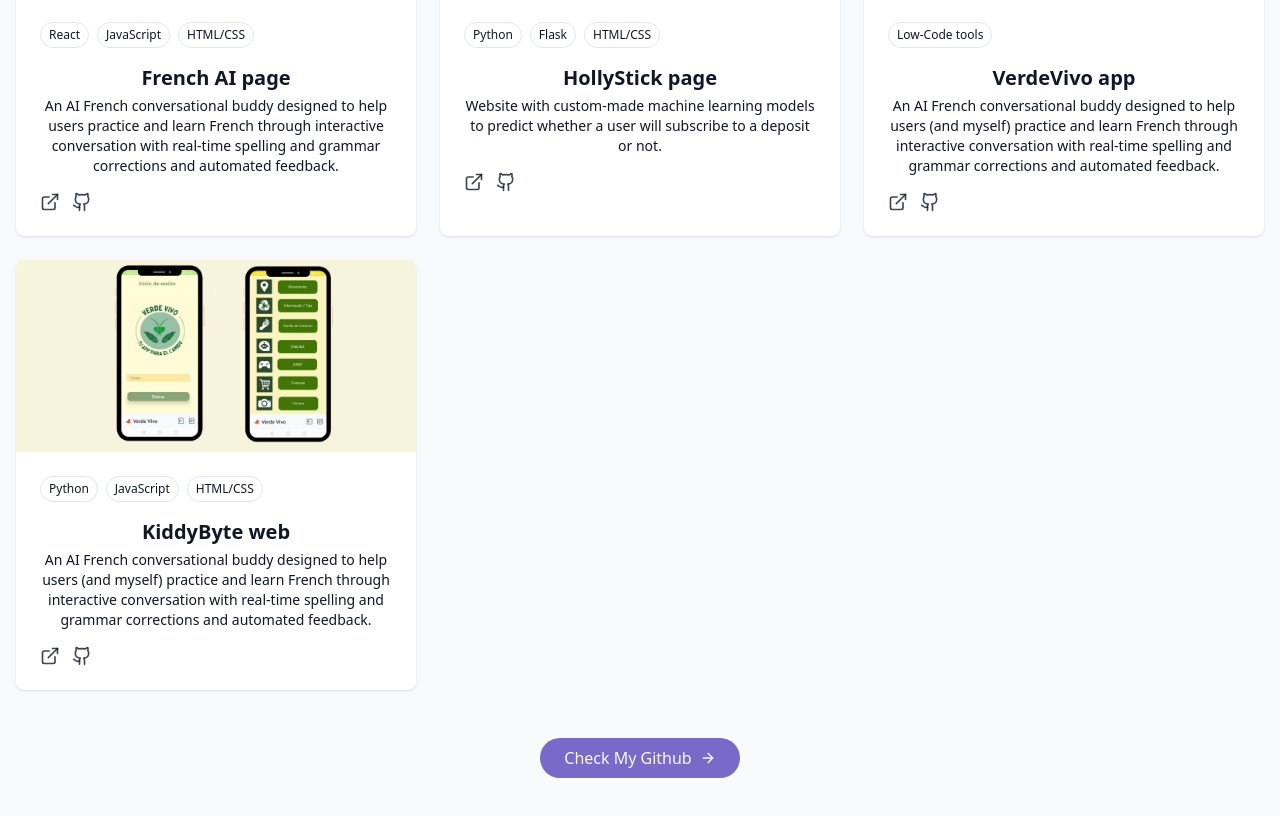
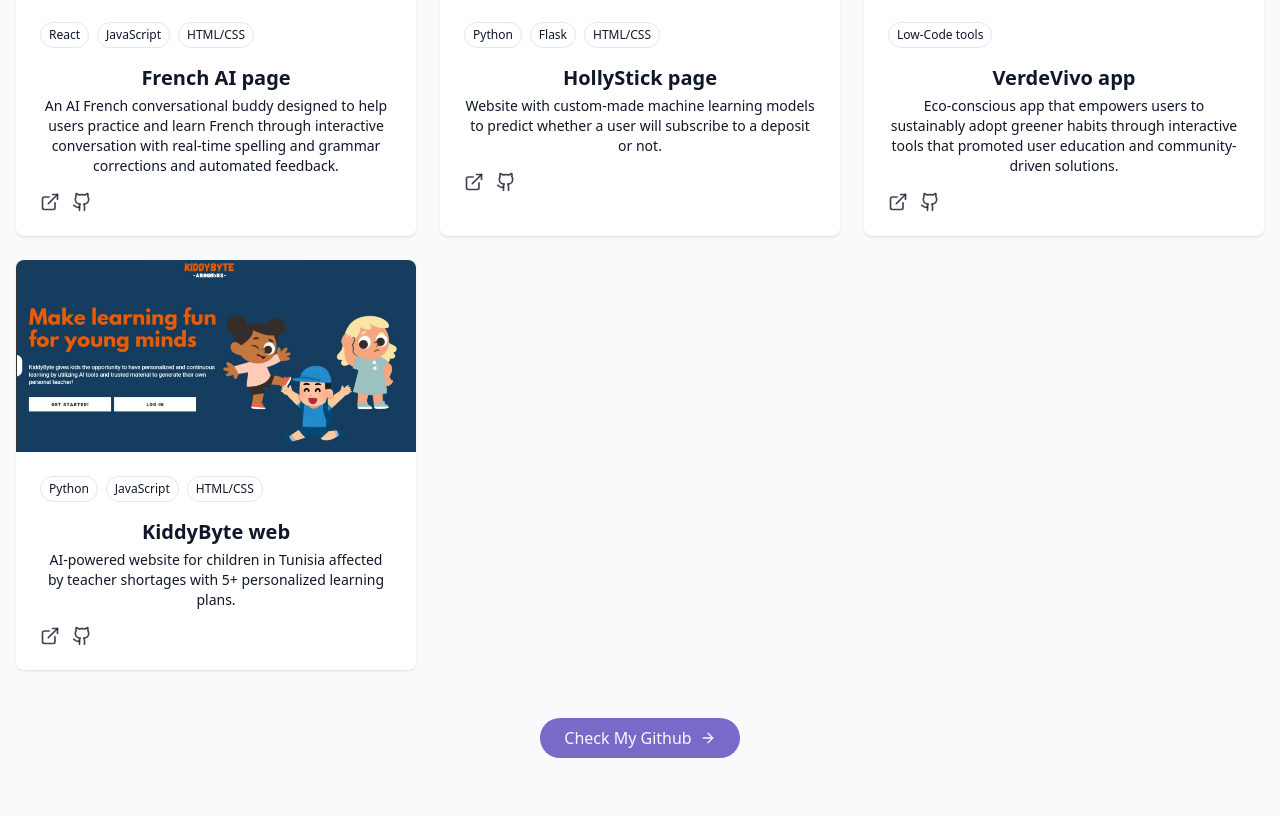
Before and after one commit to anaserinet/personal-portfolio, a React (Vite) app: page / in a window 1280 px wide. Shown: the part 3152-3968 px from the top of the page. Built offline with nearby package versions, Linux system fonts and the light colour scheme.

Commit message:
added styling

```diff
--- a/src/components/ProjectsSection.jsx
+++ b/src/components/ProjectsSection.jsx
@@ -26,18 +26,18 @@ const projects = [
         id: 3,
         title: "VerdeVivo app",
         description:
-            "An AI French conversational buddy designed to help users (and myself) practice and learn French through interactive conversation with real-time spelling and grammar corrections and automated feedback.",
+            "Eco-conscious app that empowers users to sustainably adopt greener habits through interactive tools that promoted user education and community-driven solutions.",
         image: "/projects/Project3.png",
         tags: ["Low-Code tools"],
-        demoUrl: "#",
+        demoUrl: "https://drive.google.com/file/d/18lY8cnAqzVN3nw_mMgQEvgJclY9X6ju6/view",
         githubUrl: "#",
     },
     {
         id: 4,
         title: "KiddyByte web",
         description:
-            "An AI French conversational buddy designed to help users (and myself) practice and learn French through interactive conversation with real-time spelling and grammar corrections and automated feedback.",
-        image: "/projects/Project3.png",
+            "AI-powered website for children in Tunisia affected by teacher shortages with 5+ personalized learning plans.",
+        image: "/projects/Project4.png",
         tags: ["Python", "JavaScript", "HTML/CSS"],
         demoUrl: "#",
         githubUrl: "https://github.com/anaserinet/KiddyByte",
```
Also changed, not shown: public/projects/Project4.png (added).
